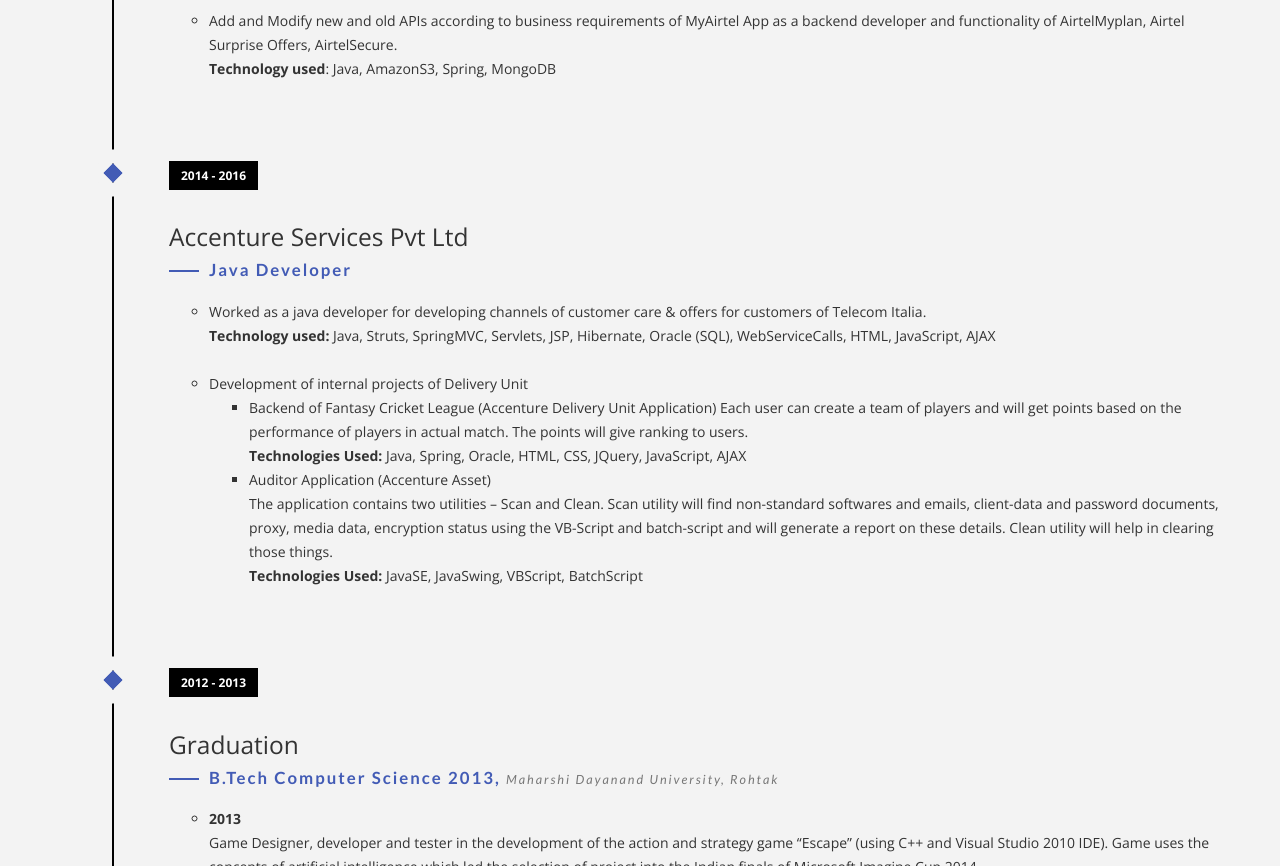
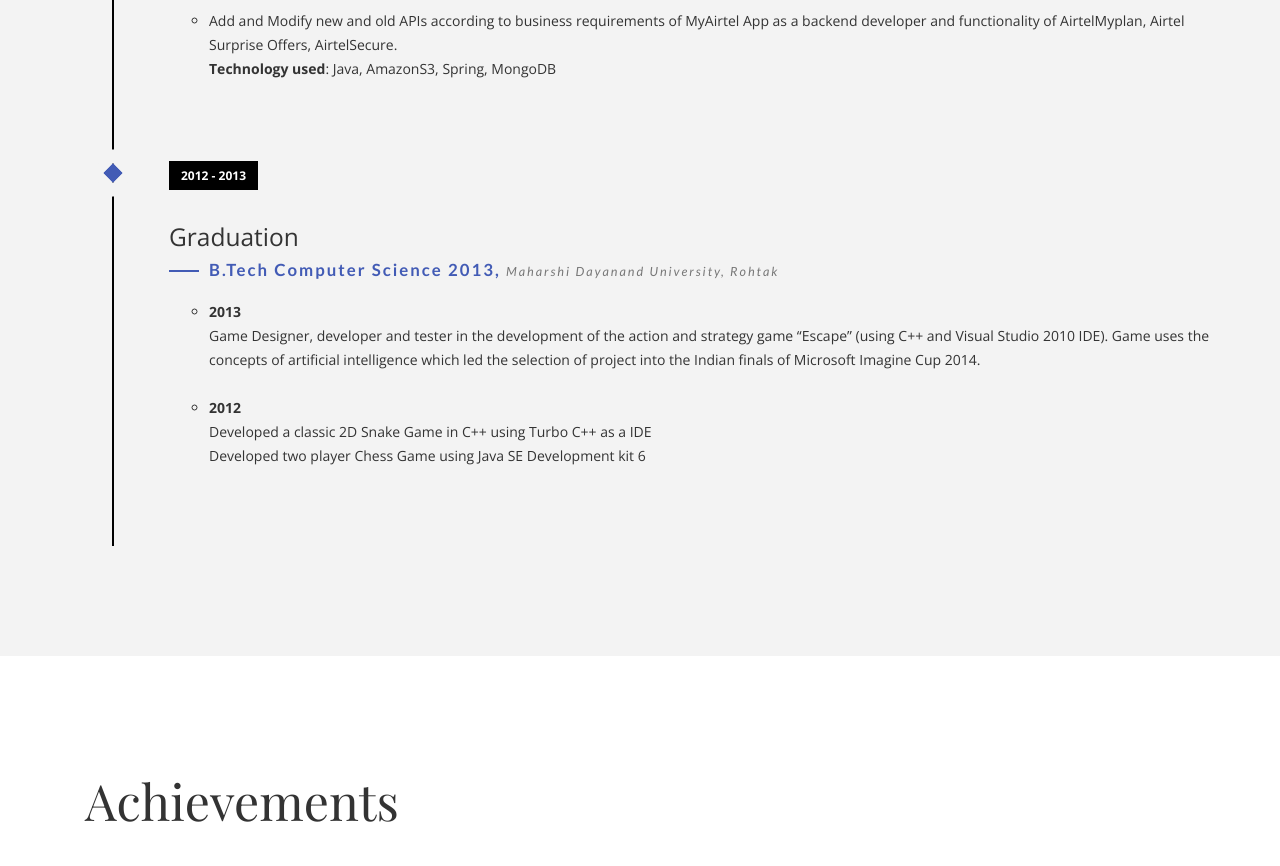
Before and after one commit to shivbansal/shivbansal.github.io, a plain HTML site: page index.html in a window 1280 px wide. Shown: the part 3060-3926 px from the top of the page. Drawn offline with nearby package versions, Linux system fonts and the light colour scheme; files whose address does not match are found by name; a web font is replaced by a local one.

Commit message:
Update index.html

```diff
--- a/index.html
+++ b/index.html
@@ -196,47 +196,6 @@
                                     MyAirtel App as a backend developer and functionality of AirtelMyplan,
                                     Airtel Surprise Offers, AirtelSecure.
                                     <br><b>Technology used</b>: Java, AmazonS3, Spring, MongoDB
-                                </li>
-
-                            </ul>
-                            <br>
-                        </div>
-                    </li>
-                    <li class="timeline-event" data-aos="fade-up" data-aos-delay=".4">
-                        <label class="timeline-event-icon"></label>
-                        <div class="timeline-event-copy">
-                            <p class="timeline-event-thumbnail">2014 - 2016</p>
-                            <h3>Accenture Services Pvt Ltd</h3>
-                            <h4>Java Developer</h4>
-                            <ul>
-                                <li>
-                                    Worked as a java developer for developing channels of customer care & offers
-                                    for customers of Telecom Italia.
-                                    <br><b>Technology used: </b>Java, Struts, SpringMVC, Servlets, JSP, Hibernate, Oracle
-                                    (SQL), WebServiceCalls, HTML, JavaScript, AJAX
-
-
-                                </li>
-                                <br>
-                                <li>
-                                    Development of internal projects of Delivery Unit
-                                    <ul>
-                                        <li>
-                                            Backend of Fantasy Cricket League (Accenture Delivery Unit Application)
-                                            Each user can create a team of players and will get points based on the
-                                            performance of players in actual match. The points will give ranking to users.
-                                            <br><b>Technologies Used: </b>Java, Spring, Oracle, HTML, CSS, JQuery, JavaScript, AJAX
-                                        </li>
-                                        <li>
-                                            Auditor Application (Accenture Asset)
-                                            <br>The application contains two utilities – Scan and Clean.
-                                            Scan utility will find non-standard softwares and emails, client-data and
-                                            password documents, proxy, media data, encryption status using the VB-Script and
-                                            batch-script and will generate a report on these details. Clean utility will
-                                            help in clearing those things.
-                                            <br><b>Technologies Used: </b>JavaSE, JavaSwing, VBScript, BatchScript
-                                        </li>
-                                    </ul>
                                 </li>
 
                             </ul>
```
